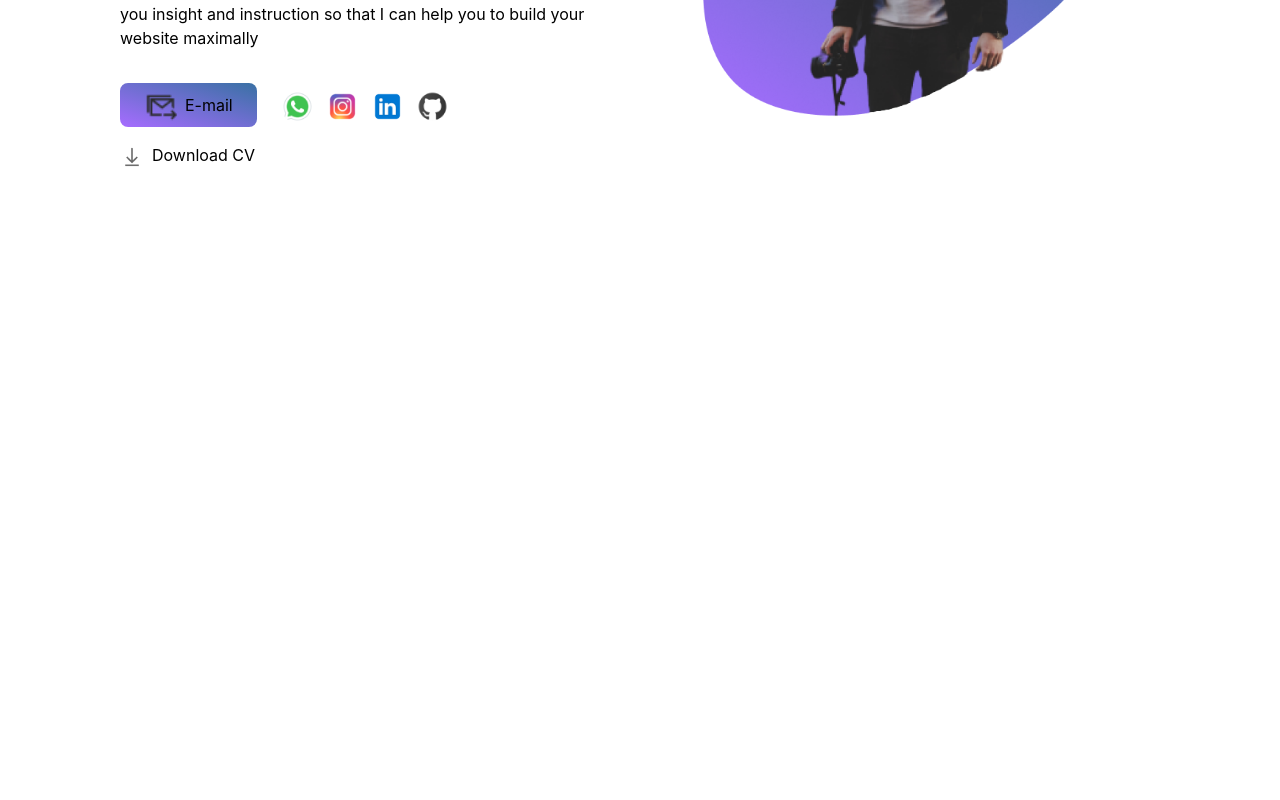
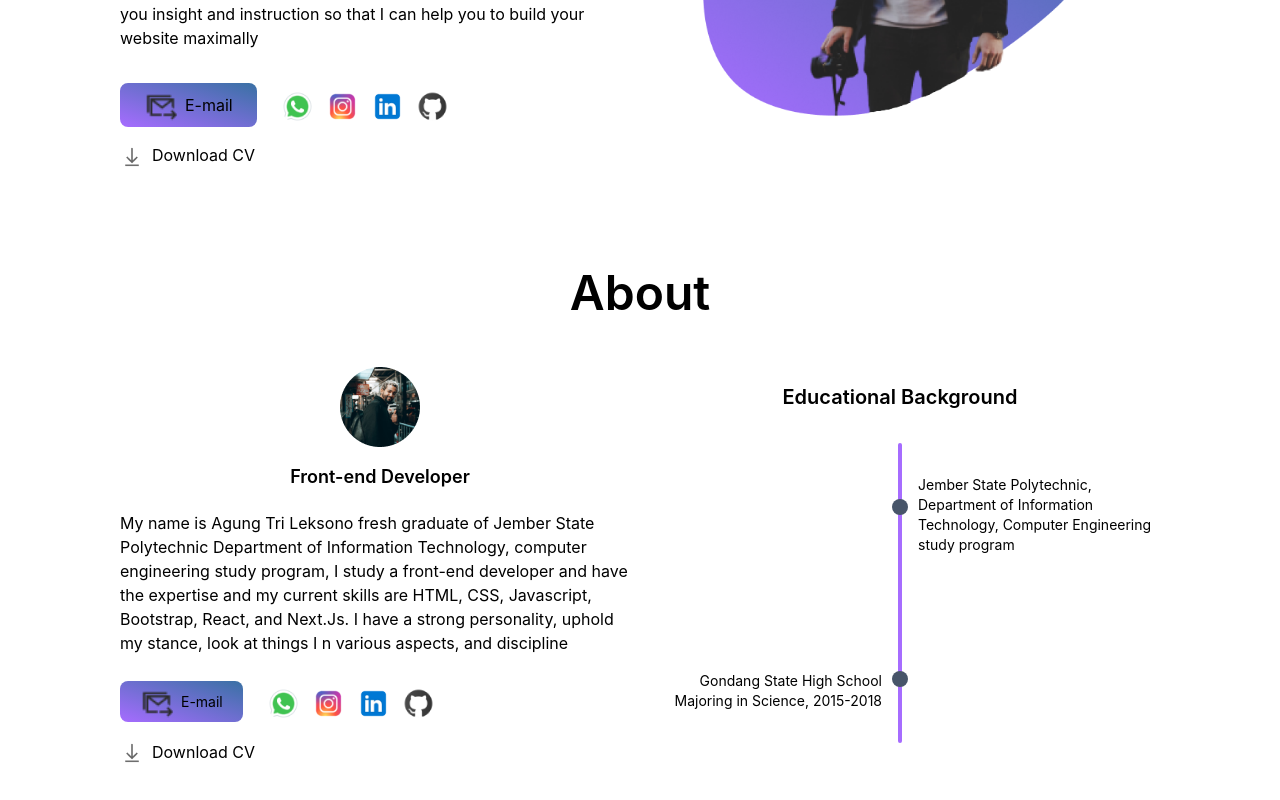
Before and after one commit to AgungTriLek/Web-profile, a React (Create React App) app: page / in a window 1280 px wide. Shown: the part 352-1152 px from the top of the page. Before the commit the page ends 800 px from the top, so only its background shows below. Built offline with nearby package versions, Linux system fonts and the light colour scheme.

Commit message:
Create About page

```diff
--- a/src/App.js
+++ b/src/App.js
@@ -5,6 +5,8 @@ import NavbarItem from './component/Navbar-mobile/NavbarItem';
 import './App.css';
 import Description from './component/Home/Description';
 import Hero from './component/Home/Hero';
+import Intro from './component/About/Intro';
+import History from './component/About/History';
 
 function App() {
   return (
@@ -38,13 +40,32 @@ function App() {
       </header>
       <main
       className='
-      flex
       px-[12px]
       sm:px-[60px]
       lg:px-[120px]
       '>
+        <section className='flex'>
         <Description />
         <Hero />
+        </section>
+        <h1
+        className='text-4xl
+        sm:text-5xl
+        font-semibold
+        text-center
+        mt-[40px]
+        sm:mt-[50px]
+        lg:mt-[100px]
+        mb-[30px]
+        sm:mb-[40px]
+        md:mb-[50px]
+        '>
+          About
+        </h1>
+        <section className='sm:flex'>
+          <Intro />
+          <History />
+        </section>
       </main>
     </div>
   );
--- /dev/null
+++ b/src/component/About/History.js
@@ -0,0 +1,31 @@
+import React from 'react'
+
+export default function History() {
+  return (
+  <div className='flex-1'>
+  <h1 className='font-semibold text-xl text-center mb-8 mt-4'>Educational Background</h1>
+    <div className='flex  h-[300px]'>
+        <p className='self-end mb-8 flex-1 mr-2 sm:mr-4 text-sm text-right'>
+            Gondang State High School
+            Majoring in Science,
+            2015-2018
+        </p>
+            <div
+            className='w-1 h-[100%]
+            bg-[#A66CFF]
+            rounded m-auto
+            flex items-center
+            justify-between flex-col'>
+                <div className='w-4 h-4 rounded-xl bg-slate-600 mt-14' />
+                <div className='w-4 h-4 rounded-xl bg-slate-600 mb-14' />
+            </div>
+        <p className='self-start mt-8 flex-1 ml-2 sm:ml-4 text-sm'>
+            Jember State Polytechnic,
+            Department of Information Technology,
+            Computer Engineering study program
+        </p>
+    </div>
+    </div>
+
+  )
+}
--- /dev/null
+++ b/src/component/About/Intro.js
@@ -0,0 +1,91 @@
+import React from 'react';
+import gambar from '../../asset/img/Rectangle 33.png';
+import email from '../../asset/icons/Send Email.png';
+import download from '../../asset/icons/Download.png';
+import WA from '../../asset/icons/WhatsApp.png';
+import IG from '../../asset/icons/Instagram.png';
+import LK from '../../asset/icons/LinkedIn.png';
+import GH from '../../asset/icons/GitHub.png';
+
+export default function Intro() {
+  return (
+    <div className='text-center mb-10 flex-1'>
+        <img className='inline' src={gambar} alt="" />
+        <h1 className='font-semibold text-lg mt-4 mb-5'>Front-end Developer</h1>
+        <p className='text-left'>
+        My name is Agung Tri Leksono fresh graduate of Jember State Polytechnic
+Department of Information Technology, computer engineering study program,
+I study a front-end developer and have the expertise and
+my current skills are HTML, CSS, Javascript, Bootstrap, React, and Next.Js.
+I have a strong personality, uphold my stance, look at things I
+n various aspects, and discipline
+        </p>
+        <ul className='flex text-center mt-8 items-center'>
+                <li className=''>
+                    <a href="#email" className='py-3 px-5
+                    bg-gradient-to-bl
+                    to-[#A66CFF]
+                    from-[#3971A4]
+                    rounded-lg
+                    hover:shadow-lg
+                    hover:shadow-[#a76cffb2]
+                    text-sm
+                    '>
+                        <img className=' inline mr-2 w-6 sm:w-[24px] md:w-[33px]' src={email} alt="" />
+                        E-mail
+                    </a>
+                </li>
+                <li className='ml-6 ' >
+                    <a href="#WA" className='
+                    hover:shadow-lg
+                    hover:shadow-[#a76cffb2]
+                    '>
+                        <img
+                        className=' w-6 sm:w-[33px]
+                        hover:shadow-lg
+                        hover:shadow-[#a76cffb2]
+                        rounded-3xl '
+                        src={WA} alt=""/>
+                    </a>
+                </li>
+                <li className='ml-3'>
+                    <a href="#IG">
+                        <img
+                        className=' w-6 sm:w-[33px]
+                        hover:shadow-lg
+                        hover:shadow-[#a76cffb2]
+                        rounded-3xl '
+                        src={IG} alt=""/>
+                    </a>
+                </li>
+                <li className='ml-3'>
+                    <a href="#LK">
+                        <img
+                        className=' w-6 sm:w-[33px]
+                        hover:shadow-lg
+                        hover:shadow-[#a76cffb2]
+                        rounded-3xl '
+                        src={LK} alt=""/>
+                    </a>
+                </li>
+                <li className='ml-3'>
+                    <a href="#GH" >
+                        <img
+                        className=' w-6 sm:w-[33px]
+                        hover:shadow-lg
+                        hover:shadow-[#a76cffb2]
+                        rounded-3xl '
+                        src={GH} alt=""/>
+                    </a>
+                </li>
+
+            </ul>
+            <div className='text-left mt-5'>
+                <a  href="#download" className='hover:undeline'>
+                    <img className='inline mr-2' src={download} alt=""/>
+                    Download CV
+                </a>
+            </div>
+    </div>
+  )
+}
--- a/src/component/Navbar-mobile/Navbar.js
+++ b/src/component/Navbar-mobile/Navbar.js
@@ -7,13 +7,14 @@ export default function NavBar({children}) {
     py-2 px-6
     text-xs font-normal
     bg-slate-900
-    absolute bottom-0
+    fixed bottom-0
     my-4 mx-4
     rounded-[50px]
     hidden
     xs:block
     left-0
     right-0
+
     '>
         <ul
         className='
```
